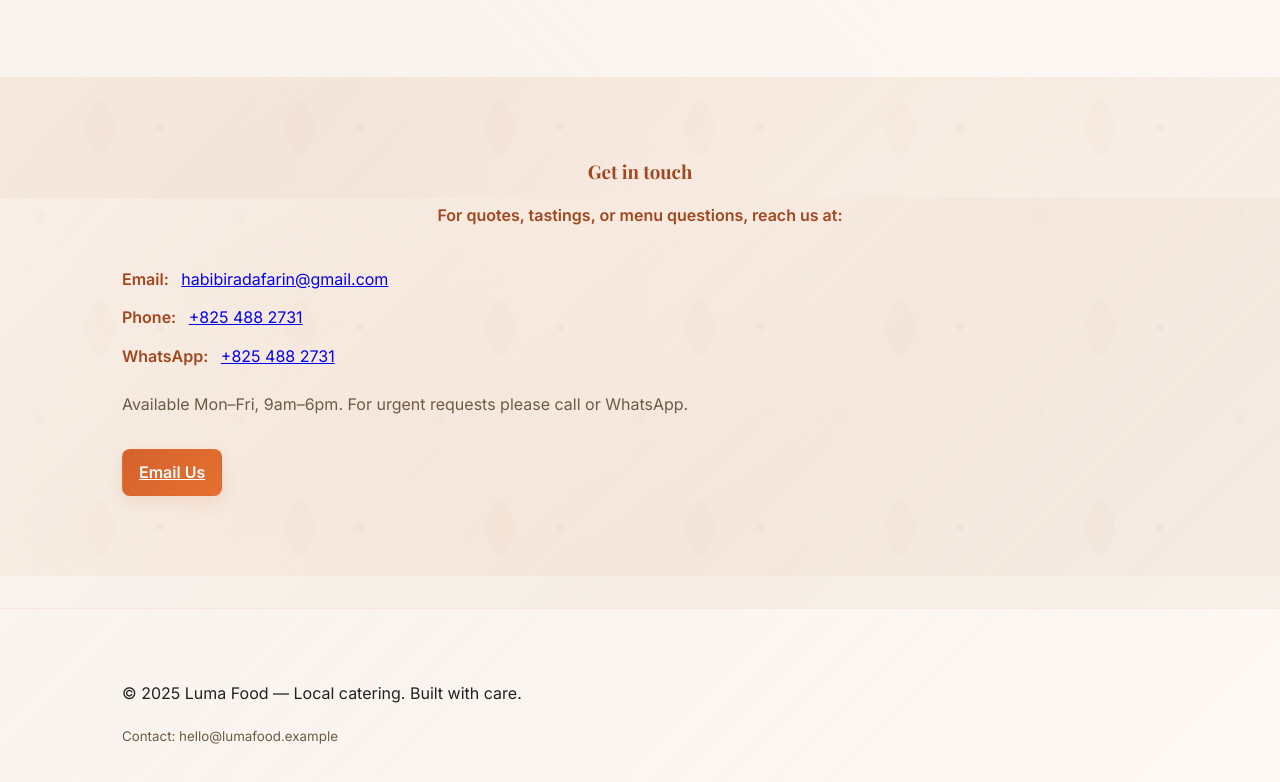
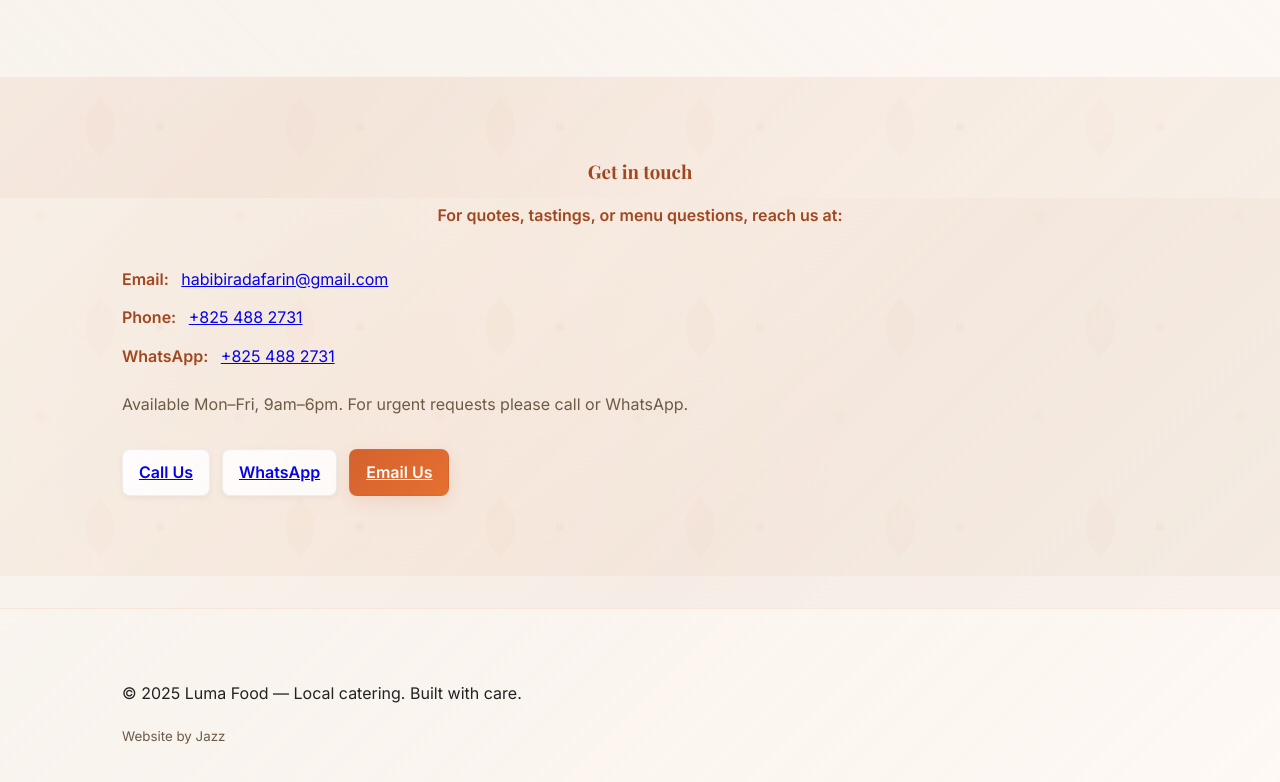
Before and after one commit to Jasraj-Jassar/Luma-Food-Website, a plain HTML site: page index.html in a window 1280 px wide. Shown: the part 3802-4584 px from the top of the page. Drawn offline with nearby package versions, Linux system fonts and the light colour scheme.

Commit message:
Add call and WhatsApp buttons

```diff
--- a/index.html
+++ b/index.html
@@ -73,6 +73,8 @@
             <p class="contact-hours muted">Available Mon–Fri, 9am–6pm. For urgent requests please call or WhatsApp.</p>
           </div>
           <div class="contact-ctas">
+            <a class="btn" href="tel:+8254882731" aria-label="Call Luma Food">Call Us</a>
+            <a class="btn" href="https://wa.me/8254882731" target="_blank" rel="noopener" aria-label="Message Luma Food on WhatsApp">WhatsApp</a>
             <a class="btn primary" href="mailto:habibiradafarin@gmail.com" aria-label="Send email to Luma Food for catering inquiry">Email Us</a>
           </div>
         </div>
@@ -82,7 +84,7 @@
     <footer class="site-footer">
       <div class="container footer-inner">
         <p>© <span id="year"></span> Luma Food — Local catering. Built with care.</p>
-        <small class="muted">Contact: hello@lumafood.example</small>
+        <small class="muted">Website by Jazz</small>
       </div>
     </footer>
 
```
